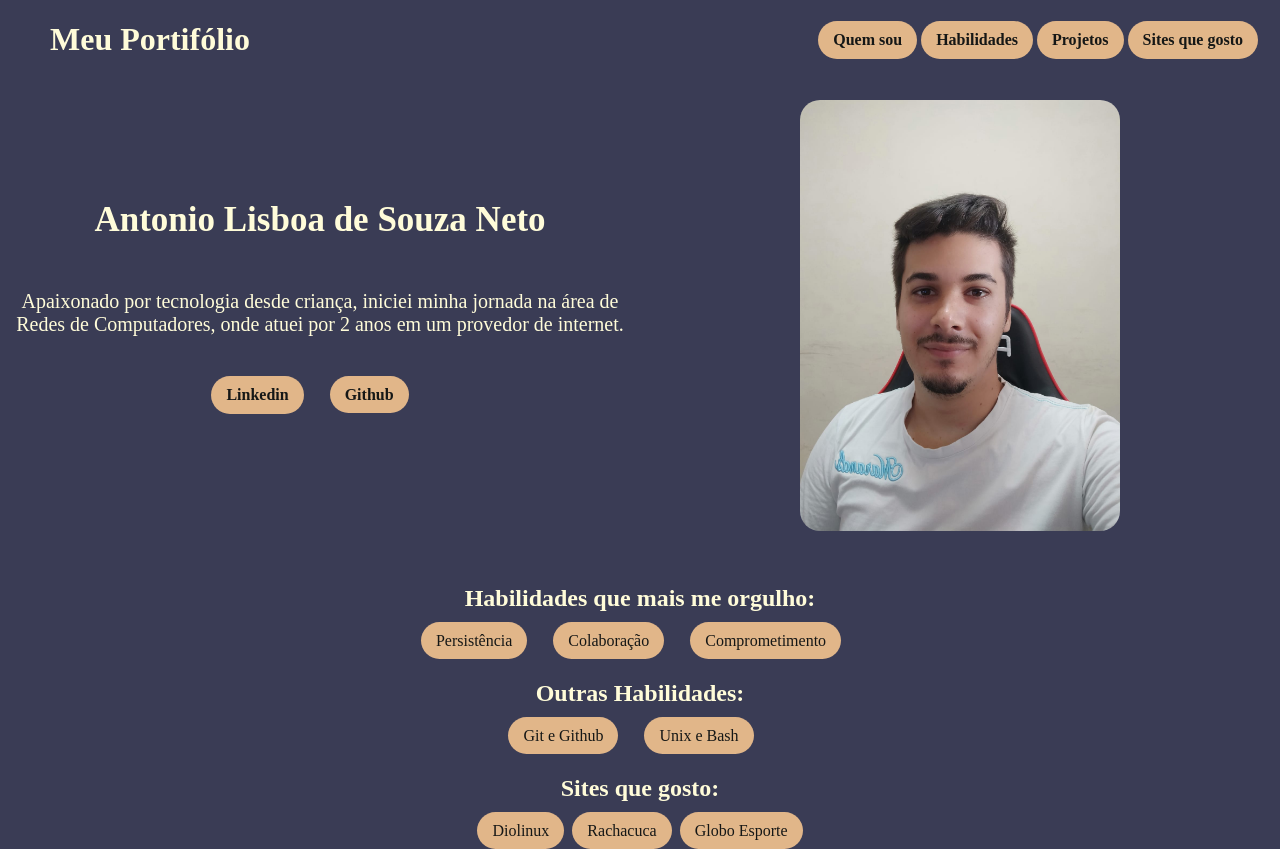
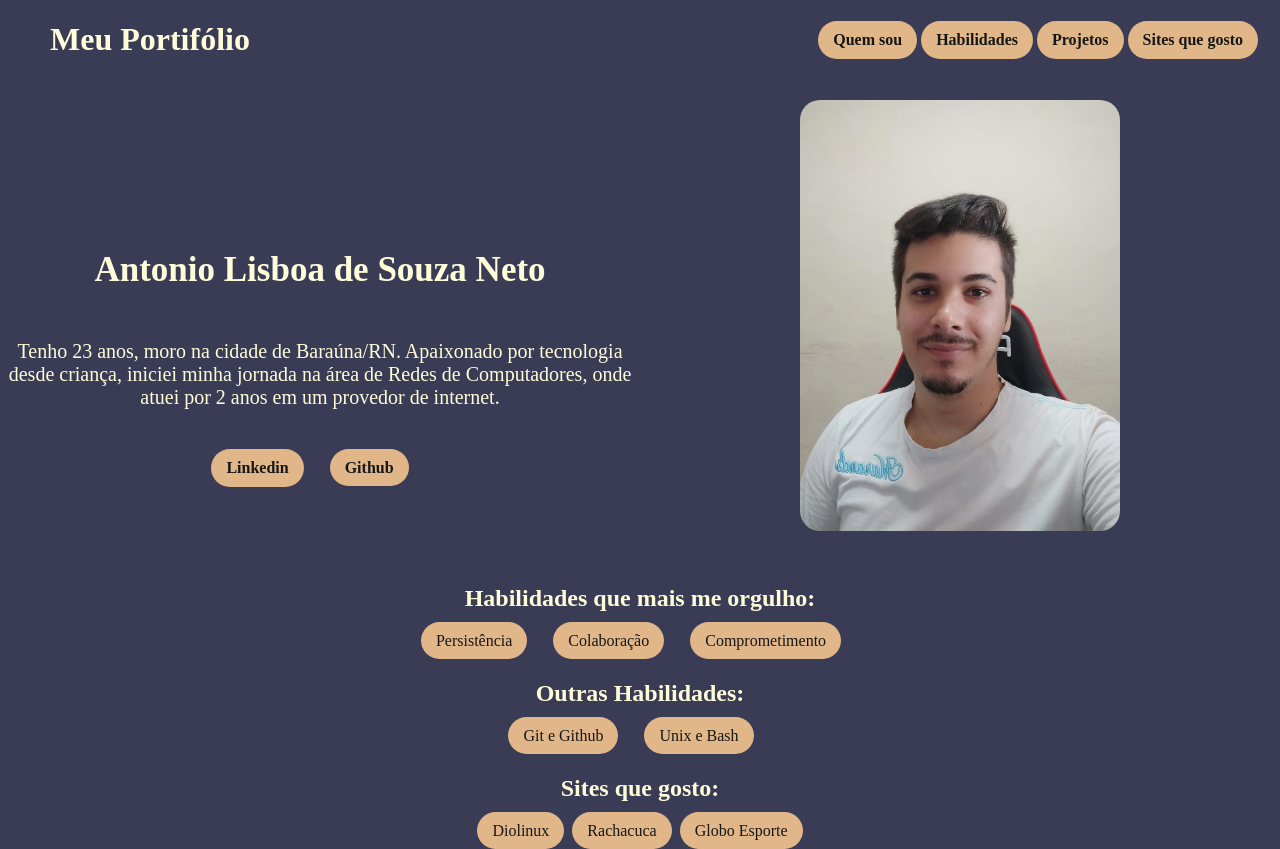
Before and after one commit to souza-neto/souza-neto.github.io, a plain HTML site: page index.html in a window 1280 px wide. Drawn offline with Linux system fonts and the light colour scheme.

Commit message:
Corrigido altura do texto - quem-sou

```diff
--- a/index.html
+++ b/index.html
@@ -22,7 +22,7 @@
         <section class="card">
             <div class="text-card">
                 <h1 id="name-full">Antonio Lisboa de Souza Neto</h1>
-                <p id="quem-sou">Apaixonado por tecnologia desde criança, iniciei minha jornada na área de Redes de Computadores, onde atuei por 2 anos em um provedor de internet.</p>
+                <p id="quem-sou">Tenho 23 anos, moro na cidade de Baraúna/RN. Apaixonado por tecnologia desde criança, iniciei minha jornada na área de Redes de Computadores, onde atuei por 2 anos em um provedor de internet.</p>
                 <a href="https://www.linkedin.com/in/souza-neto/" target="_blank" id="linkedin">Linkedin</a>
                 <a href="https://github.com/souza-neto" target="_blank" id="github">Github</a>
             </div>
--- a/style.css
+++ b/style.css
@@ -53,6 +53,7 @@ body {
 
 .text-card{
     text-align: center;
+    margin-top: 50px;
 }
 
 #name-full{
```
